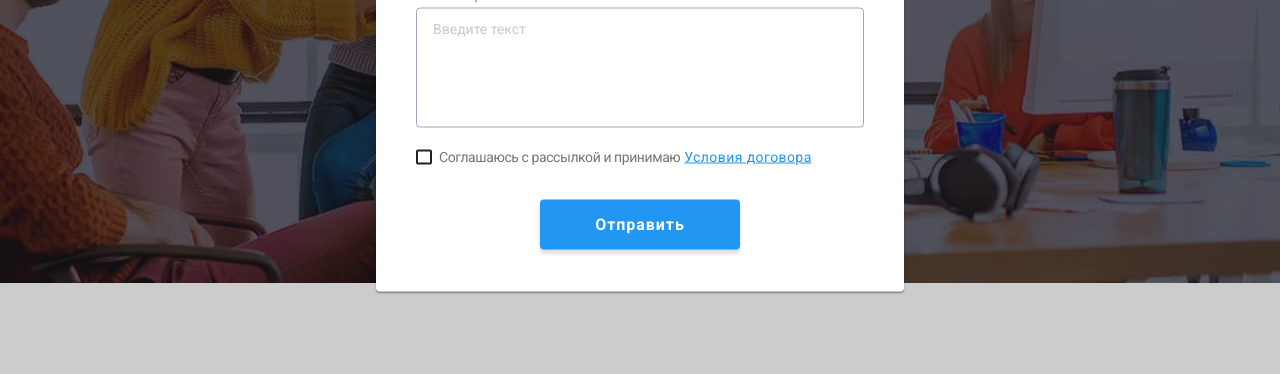
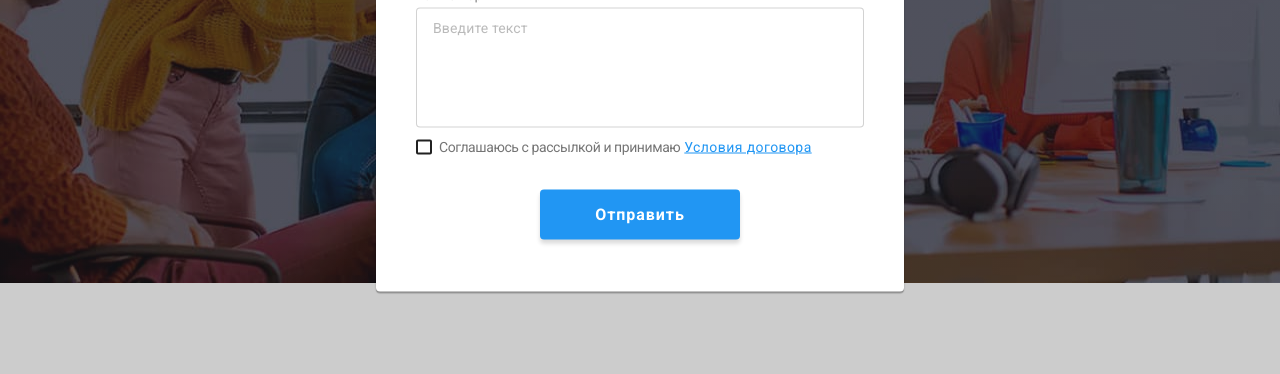
Before and after one commit to agatohn/goit-markup-hw-06, a plain HTML site: page index.html in a window 1280 px wide. Both pictures are taken after a click on the button "Заказать услугу". Shown: the part 399-773 px from the top of the page. Drawn offline with nearby package versions, Linux system fonts and the light colour scheme.

Commit message:
fixed form

```diff
--- a/css/styles.css
+++ b/css/styles.css
@@ -588,6 +588,7 @@ body {
 
 .mailing-form {
   display: flex;
+
 }
 
 .mailing-input {
@@ -598,9 +599,8 @@ body {
   border-radius: 4px;
   background: none;
   padding-left: 16px;
-}
-
-.mailing-input-text {}
+  outline: none;
+ }
 
 .mailing-btn {
   display: flex;
@@ -808,11 +808,11 @@ body {
 }
 
 .form-input:focus {
-  border-color: slateblue;
+  border-color: var(--accent-color);
 }
 
 .form-input:focus+.input-icon {
-  fill: slateblue;
+  fill: var(--accent-color);
 }
 
 .form-input-text {
@@ -840,14 +840,22 @@ body {
   width: 100%;
   height: 120px;
   border-radius: 4px;
-  border: 1px solid #9da4bd;
+  border: 1px solid rgba(33, 33, 33, 0.2);
   padding: 12px 16px;
   resize: none;
+  outline: none;
 }
 
-.form-input::placeholder, .form-text::placeholder {
+.form-text:focus {
+  border-color: var(--accent-color);
+}
+
+.form-text::placeholder {
+  font-weight: normal;
   font-size: 14px;
-  color: #c4c8d7;
+  line-height: 1.14;
+  letter-spacing: 0.01em;
+  color: rgba(117, 117, 117, 0.5);
 }
 
 .input-check-text {
--- a/index.html
+++ b/index.html
@@ -416,6 +416,7 @@
 
         <div class="form-field">
           <label for="comment" class="form-input-text">Комментарий</label>
+          <div class="input-wrapper">
             <textarea name="user-comment" id="comment" class="form-text" placeholder="Введите текст"></textarea>
 
           </div>
@@ -423,6 +424,7 @@
           <div class="form-field">
             <input type="checkbox" class="input-check visually-hidden" id="input-check">
             <label for="input-check" class="input-check-text">
+
               <span class="input-check">
                 <svg class="check-icon" width="11" height="8">
                   <use href="./images/sprite.svg#icon-check"></use>
```
Lines whose indentation alone changed are shown as unchanged.
